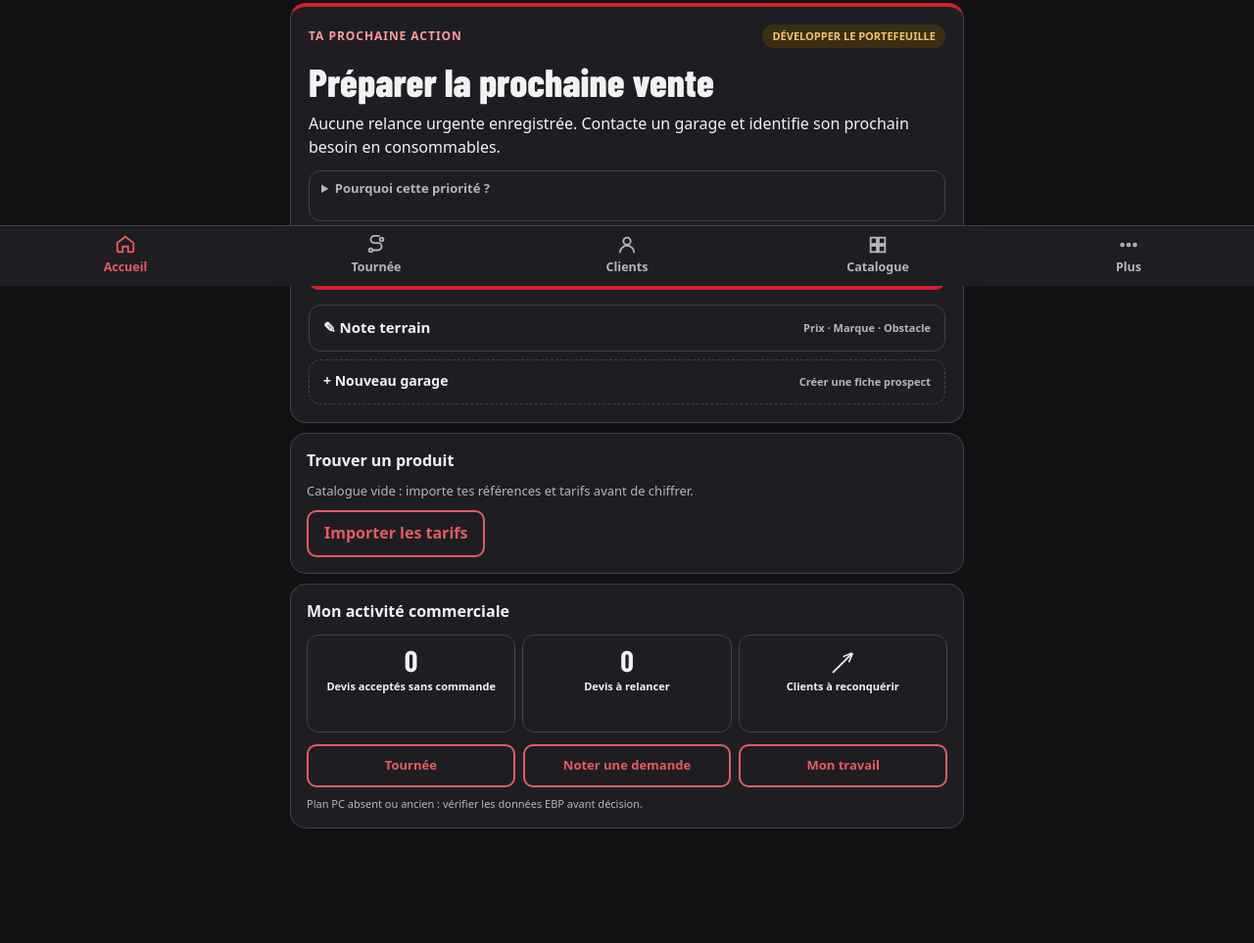
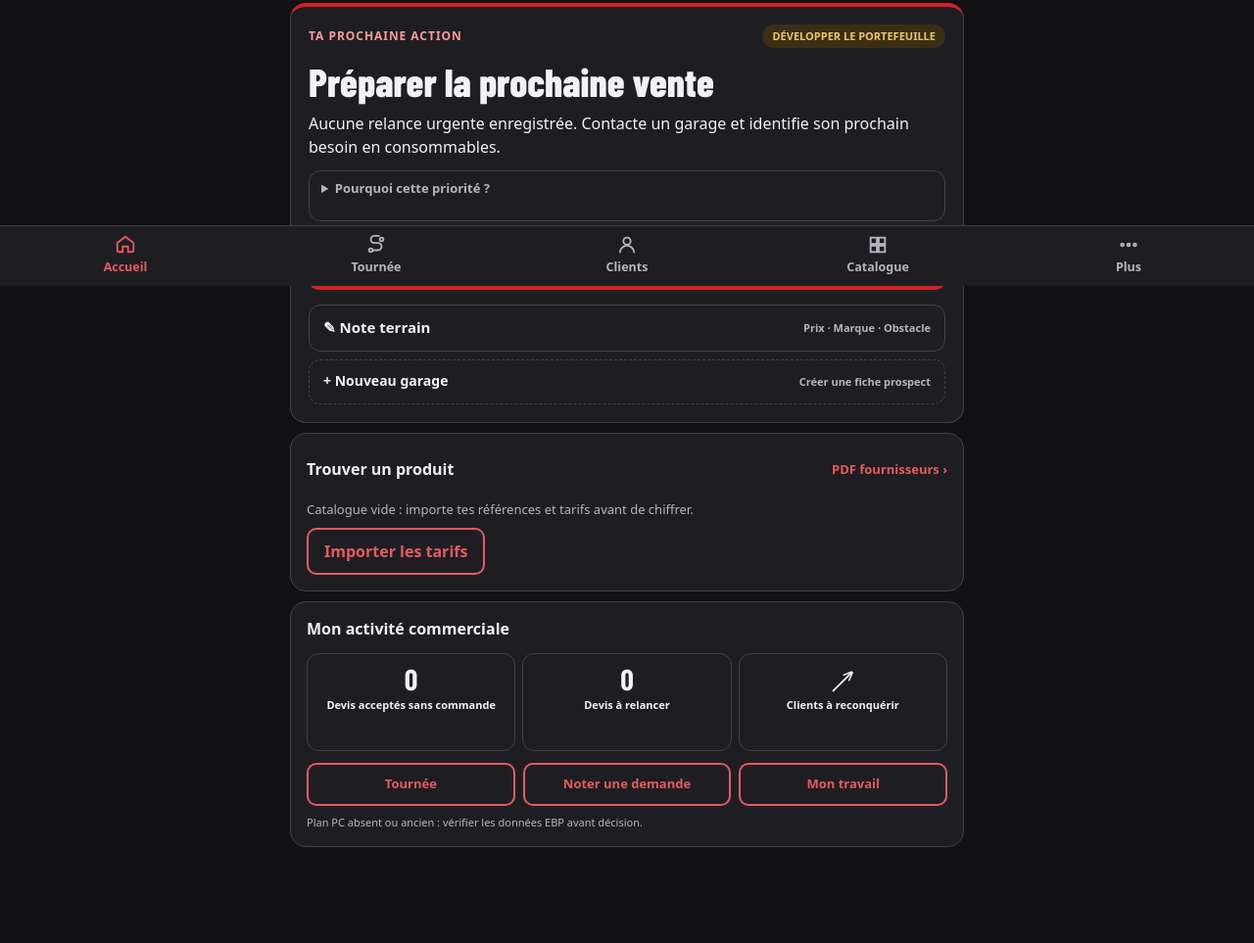
Before and after one commit to nazimomarjee-sketch/devis-terrain, a plain HTML site: page index.html in a window 1280 px wide. Shown: the part 508-1471 px from the top of the page at 98% size. Drawn offline with Linux system fonts and the light colour scheme.

Commit message:
Load offline supplier PDF library in ODICOLOR catalogue and keep all existing modules

```diff
--- a/index.html
+++ b/index.html
@@ -18,6 +18,7 @@
 <link rel="stylesheet" href="notes-terrain-v29.css">
 <link rel="stylesheet" href="parcours-garage-v30.css">
 <link rel="stylesheet" href="dossier-n1-v31.css">
+<link rel="stylesheet" href="catalogues-pdf-v32.css">
 </head>
 <body>
 <header class="barre noprint"><div class="bg"><div class="marque"><img class="logo" src="logo-96.png" alt="Odicolor" width="40" height="40"><span class="nom">SOLUTION<small>ASSISTANT TERRAIN</small></span></div><small id="sous"></small><strong id="titre">Devis</strong></div><span id="etat" class="etat" role="status"></span></header>
@@ -41,5 +42,6 @@
 <script src="notes-terrain-v29.js"></script>
 <script src="parcours-garage-v30.js"></script>
 <script src="dossier-n1-v31.js"></script>
+<script src="catalogues-pdf-v32.js"></script>
 </body>
 </html>
```
